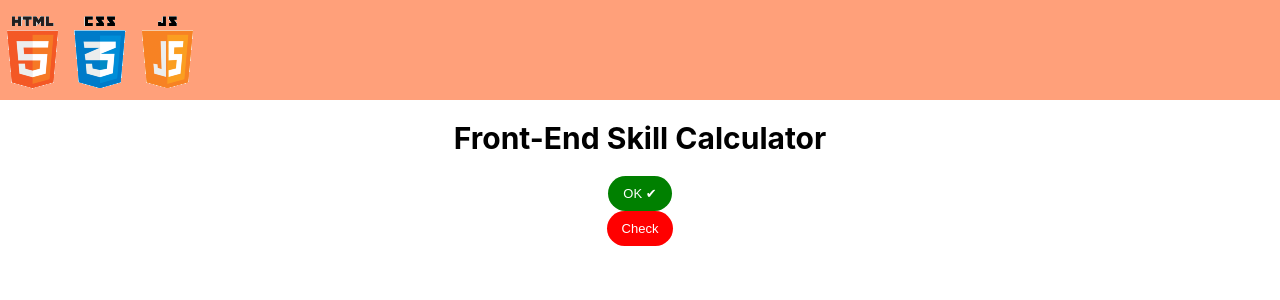
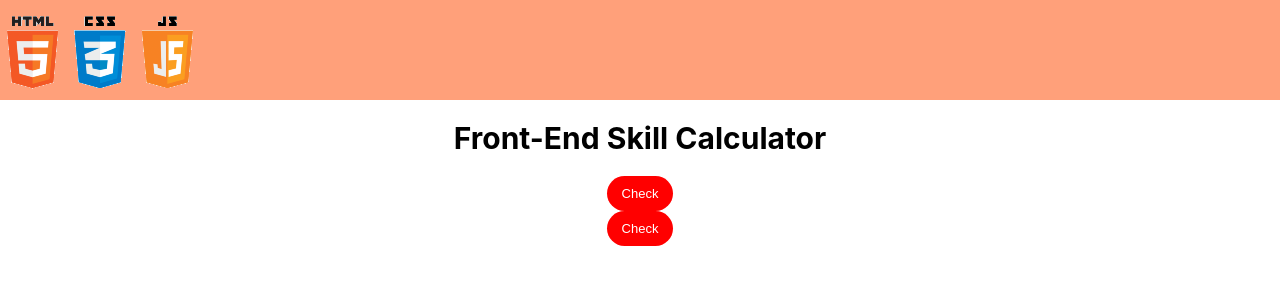
Before and after one commit to danielcarlman/skillcalculator, a React (Create React App) app: page / in a window 1280 px wide. Shown: the top 300 px of the page. Built offline with nearby package versions, Linux system fonts and the light colour scheme.

Commit message:
Created states and a function to toggle buttons

```diff
--- a/src/App.js
+++ b/src/App.js
@@ -1,18 +1,39 @@
-import React from 'react';
+import React, { Component } from 'react';
 import './App.css';
 import * as C from './styles';
 import Button from './Components/Button';
 import Navbar from './Components/Navbar';
 
-function App() {
+class App extends Component {
+  state = {
+    isChecked: false,
+    html: false,
+    css: false,
+  };
+
+  trocarBotao = (value) => {
+    this.setState({ [value]: !this.state[value] });
+    console.log(value);
+  };
+
+  render() {
     return (
       <C.Container>
         <Navbar />
         <C.Title>Front-End Skill Calculator</C.Title>
-      <Button checked name='OK ✔' />
-      <Button name='Check' />
+        <Button
+          toggleButton={this.trocarBotao}
+          checked={this.state.html}
+          value={'html'}
+        />
+        <Button
+          toggleButton={this.trocarBotao}
+          checked={this.state.css}
+          value={'css'}
+        />
       </C.Container>
     );
   }
+}
 
 export default App;
--- a/src/Components/Button/index.js
+++ b/src/Components/Button/index.js
@@ -2,5 +2,12 @@ import React from 'react';
 import * as C from './styles';
 
 export default function Button(props) {
-  return <C.Button checked={props.checked}>{props.name}</C.Button>;
+  return (
+    <C.Button
+      onClick={() => props.toggleButton(props.value)}
+      checked={props.checked}
+    >
+      {props.checked ? 'OK ✔' : 'Check'}
+    </C.Button>
+  );
 }
```
Lines whose indentation alone changed are shown as unchanged.
